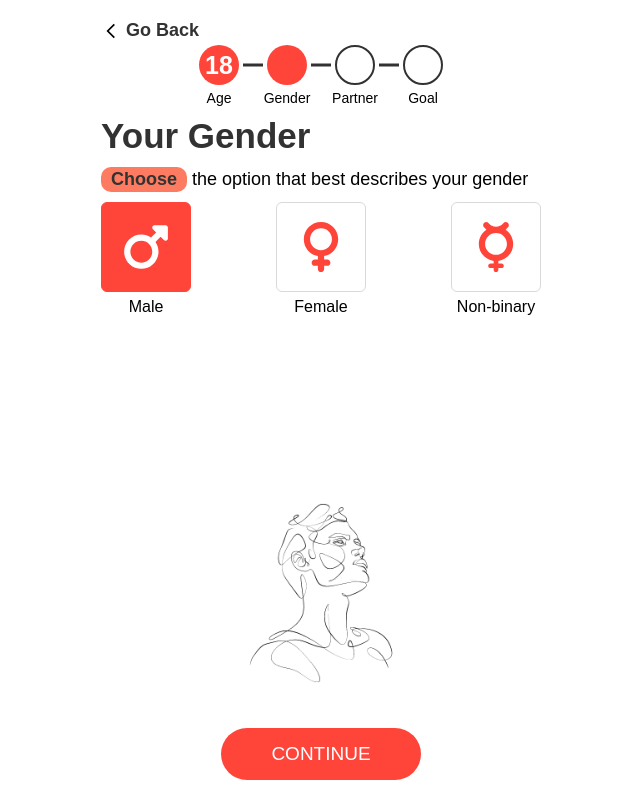
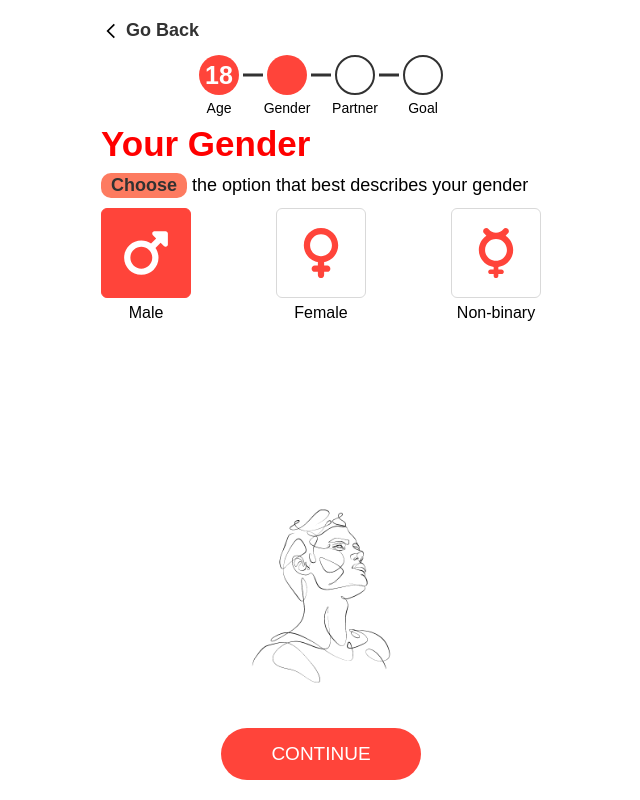
Before and after one commit to nikonenkoincodeit/quiz-app, a Vue app: page / in a window 1280 px wide. Both pictures are taken after a click on the element "I am already 18 but I don't want to show my age now". Shown: the whole page, without its empty margins (319-959 px from the left). Built offline with nearby package versions, Linux system fonts and the light colour scheme.

Commit message:
update style

```diff
--- a/src/assets/style/main.css
+++ b/src/assets/style/main.css
@@ -23,7 +23,8 @@ body {
 .title {
   font-size: var(--title-size);
   color: var(--main-color);
-  padding: 10px 0;
+  color: red;
+  padding: 8px 0;
 }
 
 .desc {
@@ -70,7 +71,7 @@ body {
 }
 
 .body-content-top {
-  height: 200px;
+  height: 194px;
   margin-bottom: 25px;
 }
 
--- a/src/components/ProgressBar.vue
+++ b/src/components/ProgressBar.vue
@@ -48,7 +48,7 @@ const onClick = () => {
 <style scoped>
 header {
   position: relative;
-  padding-top: 45px;
+  padding-top: 55px;
 }
 .list {
   display: flex;
```
